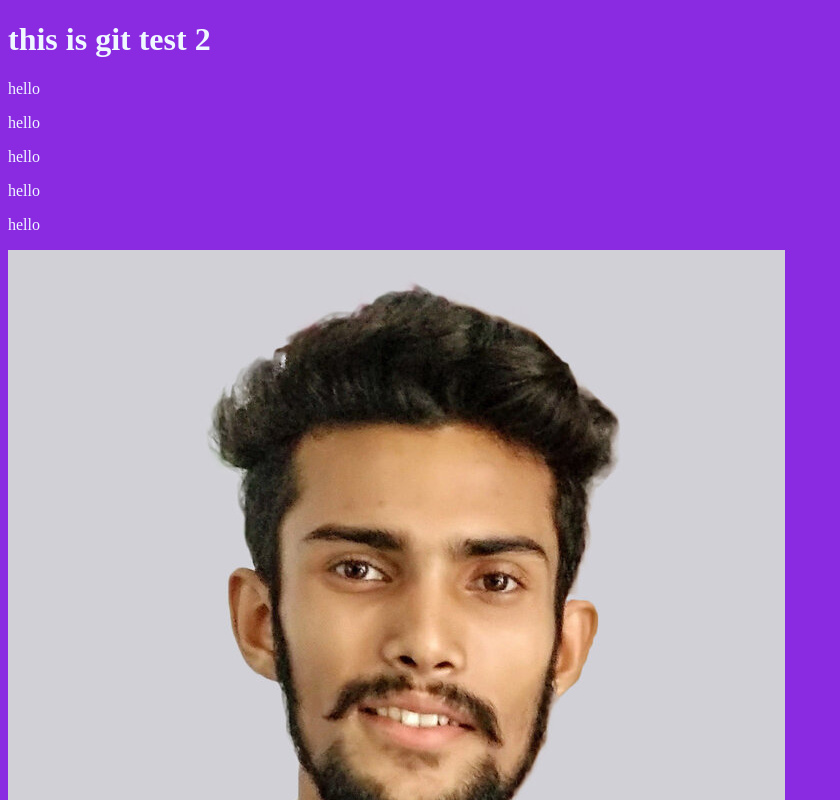
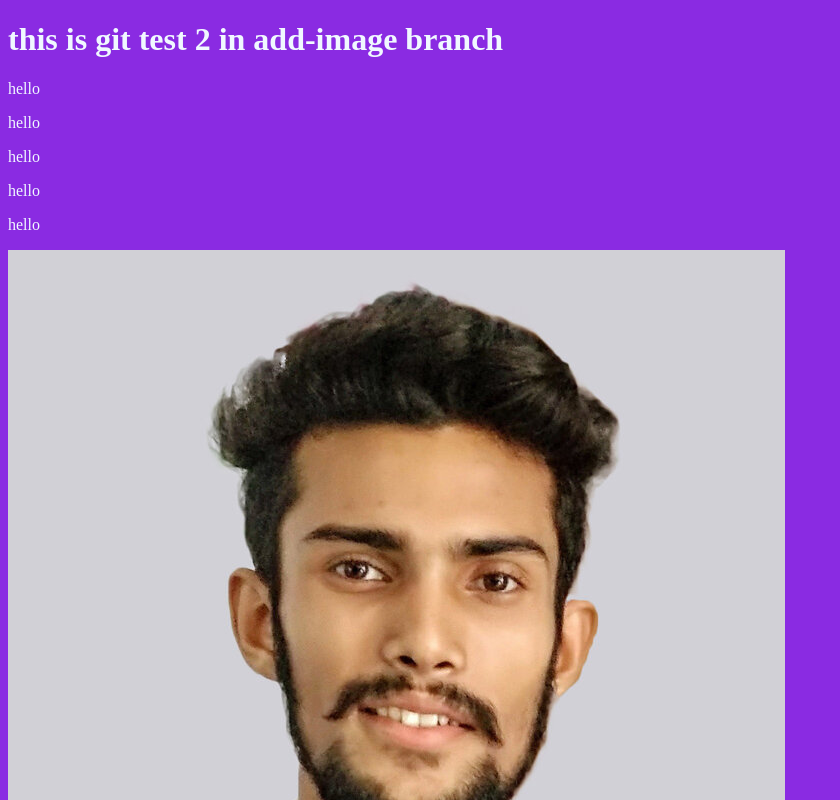
Before and after one commit to monzurshadhin/git-test-2, a plain HTML site: page index.html in a window 1280 px wide. Shown: the top 800 px of the page, without its empty margins (0-840 px from the left). Drawn offline with Linux system fonts and the light colour scheme.

Commit message:
Update index.html

```diff
--- a/index.html
+++ b/index.html
@@ -8,7 +8,7 @@
     <link rel="stylesheet" href="style.css" />
   </head>
   <body>
-    <h1>this is git test 2</h1>
+    <h1>this is git test 2 in add-image branch</h1>
     <p>hello</p>
     <p>hello</p>
 
```
